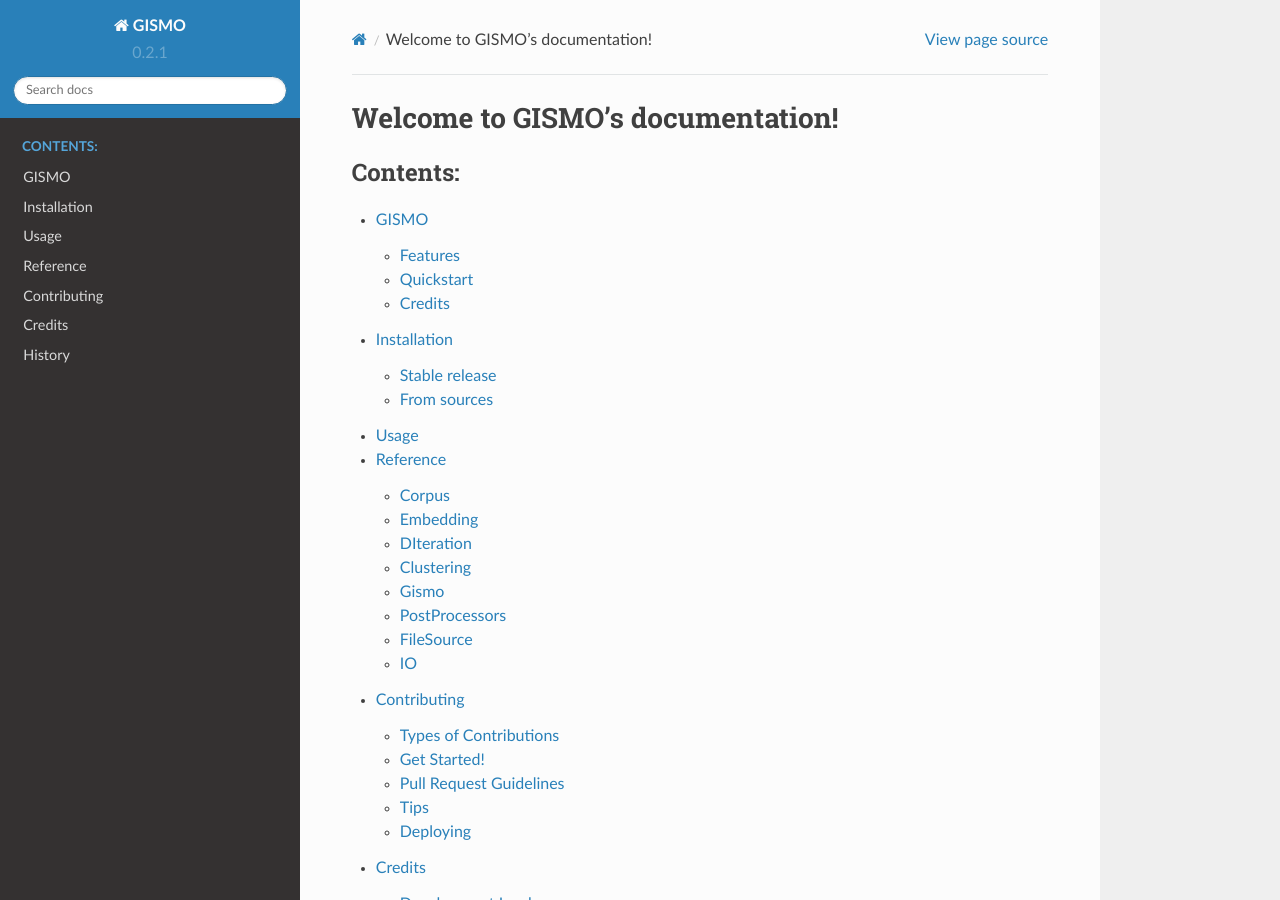
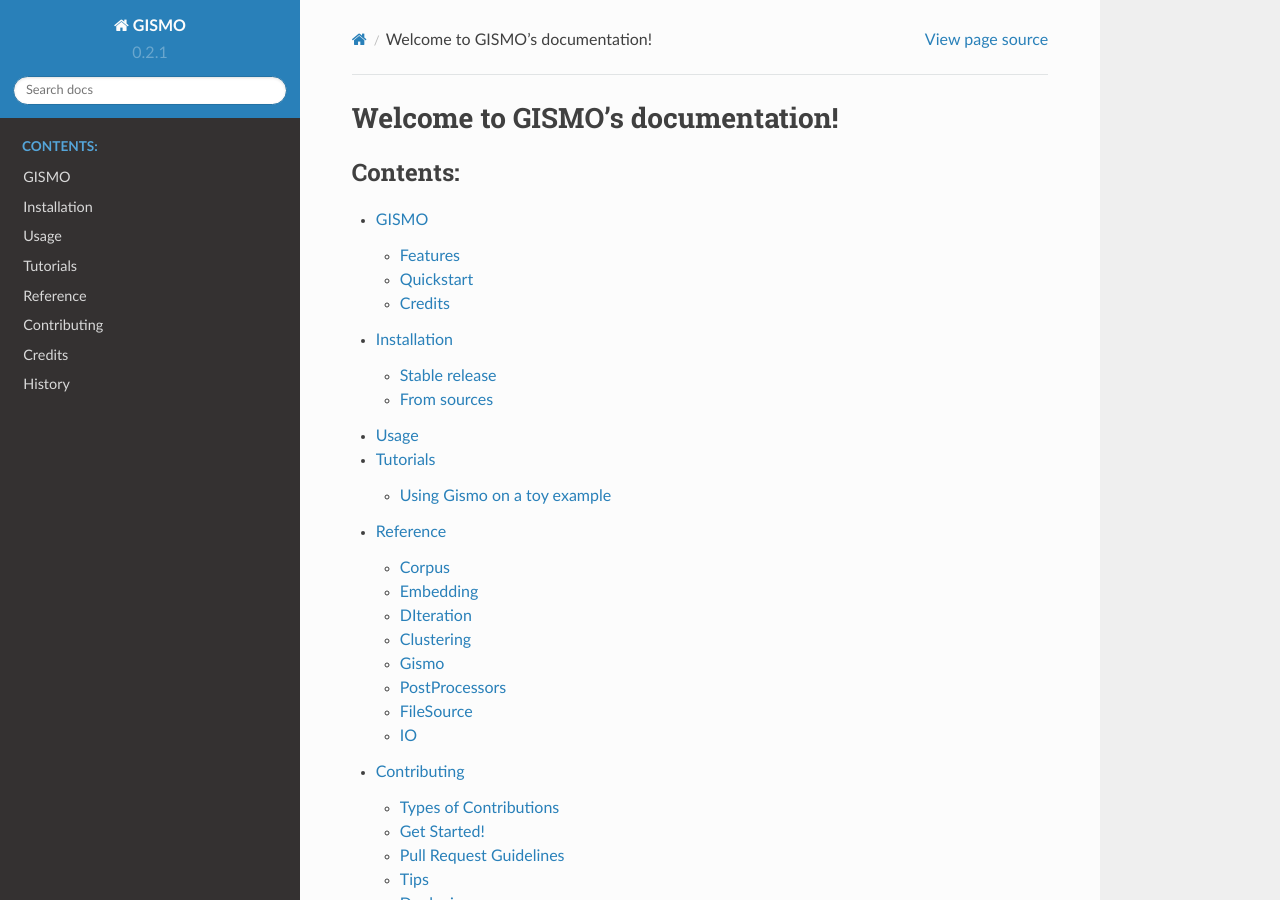
Before and after one commit to balouf/gismo, a Sphinx documentation site: the page built from docs/index.rst, in a window 1280 px wide and 900 px high. Built offline with Sphinx 7.4.7 and the Read the Docs theme 2.0.0, drawn with Linux system fonts in a browser that asks for light colours.

Commit message:
Toy tutorial_toy_example.ipynb

```diff
--- a/docs/conf.py
+++ b/docs/conf.py
@@ -31,7 +31,7 @@ import gismo
 
 # Add any Sphinx extension module names here, as strings. They can be
 # extensions coming with Sphinx (named 'sphinx.ext.*') or your custom ones.
-extensions = ['sphinx.ext.autodoc', 'sphinx.ext.viewcode', 'sphinx.ext.napoleon']
+extensions = ['sphinx.ext.autodoc', 'sphinx.ext.viewcode', 'sphinx.ext.napoleon', 'nbsphinx']
 
 # Add any paths that contain templates here, relative to this directory.
 templates_path = ['_templates']
--- a/docs/index.rst
+++ b/docs/index.rst
@@ -8,6 +8,7 @@ Welcome to GISMO's documentation!
    readme
    installation
    usage
+   tutorials/index
    reference
    contributing
    authors
--- /dev/null
+++ b/docs/tutorials/index.rst
@@ -0,0 +1,7 @@
+=========
+Tutorials
+=========
+
+.. toctree::
+
+   tutorial_toy_example
--- a/requirements.txt
+++ b/requirements.txt
@@ -6,3 +6,4 @@
 numba==0.49.0
 pytest==5.4.1
 setuptools==46.1.3
+nbsphinx==0.6.1
--- a/requirements_dev.txt
+++ b/requirements_dev.txt
@@ -7,6 +7,7 @@
 coverage==5.1
 Sphinx==3.0.3
 sphinx_rtd_theme==0.4.3
+nbsphinx==0.6.1
 twine==3.1.1
 
 pytest==5.4.1
```
Also changed, not shown: docs/tutorials/tutorial_toy_example.ipynb (added).
